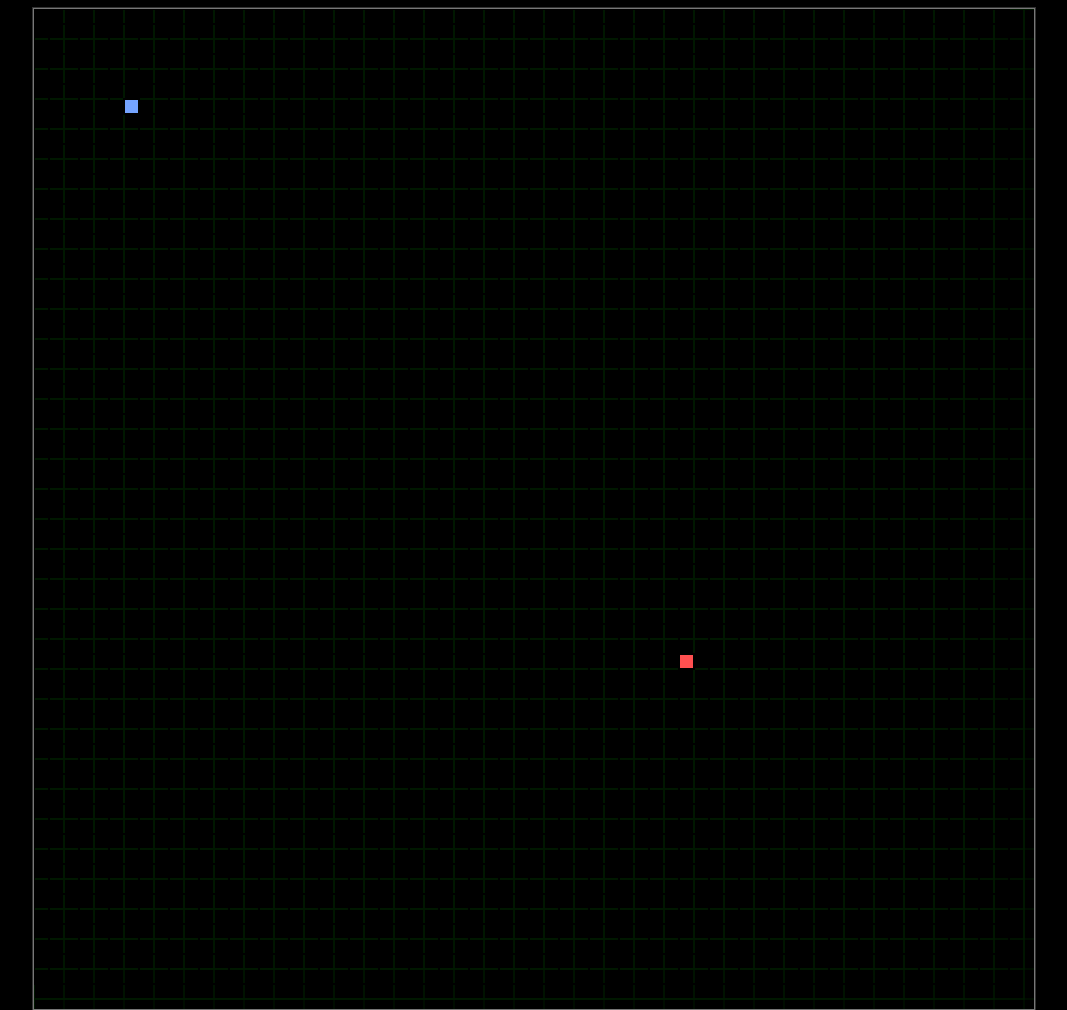
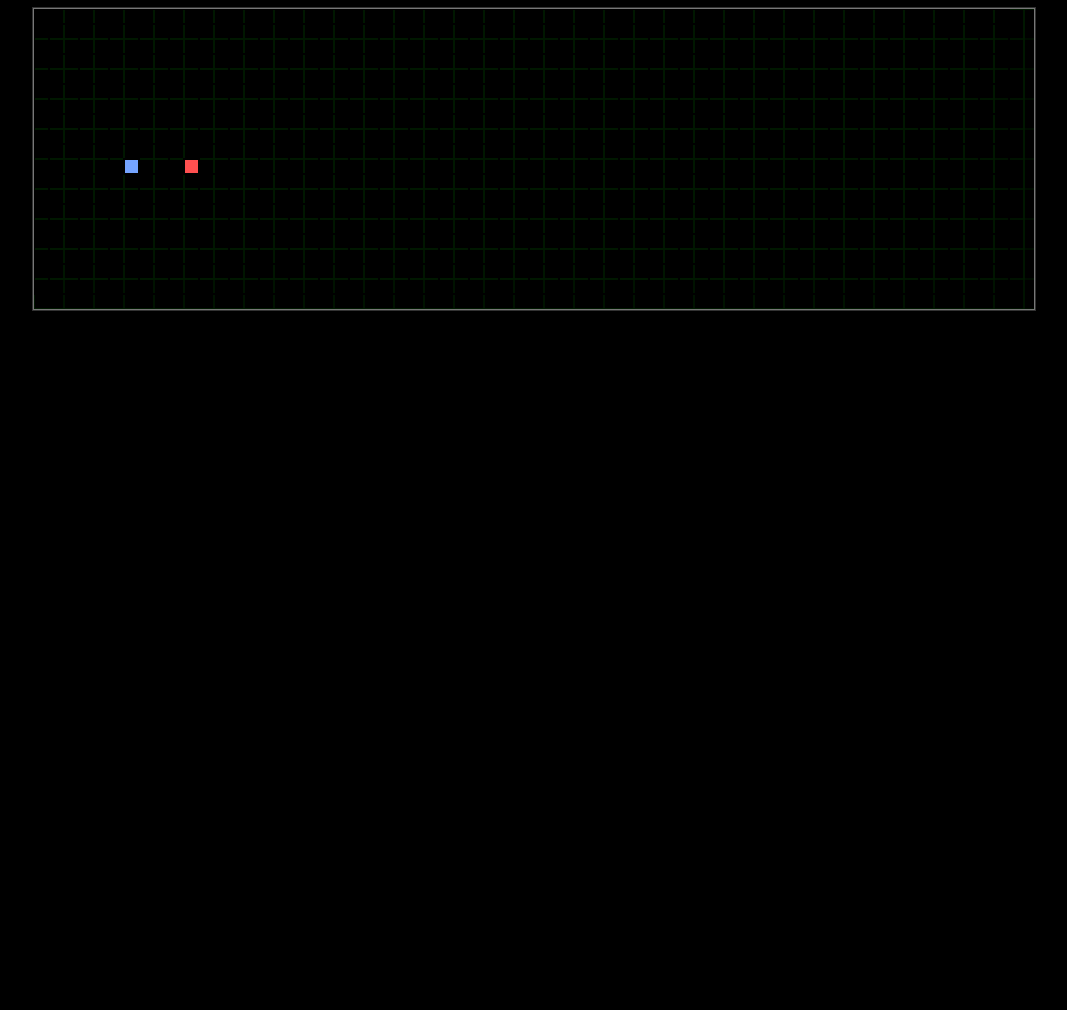
Before and after one commit to 1000dimensions/smallmanstron, a plain HTML site: page smallman'stron.html in a window 1280 px wide. Shown: the top 1010 px of the page, without its empty margins (106-1173 px from the left). After the commit the page ends 800 px from the top, so only its background shows below. Drawn offline with Linux system fonts and the light colour scheme.

Commit message:
More code

```diff
--- a/smallman'stron.html
+++ b/smallman'stron.html
@@ -6,7 +6,7 @@
 		<link rel = "stylesheet" href = "smallman'stron.css">
 	</head>
 	<body>
-		<canvas id = "tron", height = '1000px', width = '1000px'></canvas>
+		<canvas id = "tron", height = '300px', width = '1000px'></canvas>
 		<script type "text/javascript" src="smallman'stron.js"></script>
 
 	</body>
--- a/smallman'stron.js
+++ b/smallman'stron.js
@@ -18,8 +18,8 @@ class Player{
 	}
 }
 Player.Programs = [];
-let p1 = new Player(grid * 6, grid* 6, '#75A4FF');
-let p2 = new Player(grid* 43, grid* 43, '#FF5050');
+let p1 = new Player(grid * 6, grid* 10, '#75A4FF');
+let p2 = new Player(grid* 10, grid* 10, '#FF5050');
 function setKey(key, player, up, right, down, left) {
  	switch (key) {
 		case up:
@@ -102,6 +102,7 @@ console.log(playerCount);
 console.log(winnerColor);
 function draw() {
 	if(Player.Programs.filter(p => !p.key).length === 0) {
+		console.log(Player.Programs)
 		if(playerCount === 1) {
 			const alivePlayers = Players.Programs.filter(p => p.dead === false);
 			outcome = 'Player ${alivePlayers[0]._id} wins!';
```
